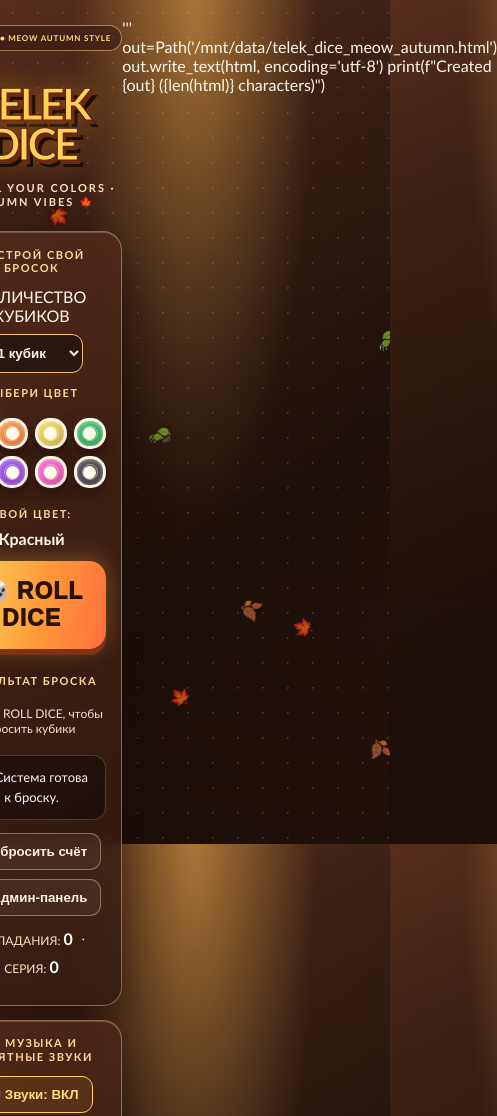
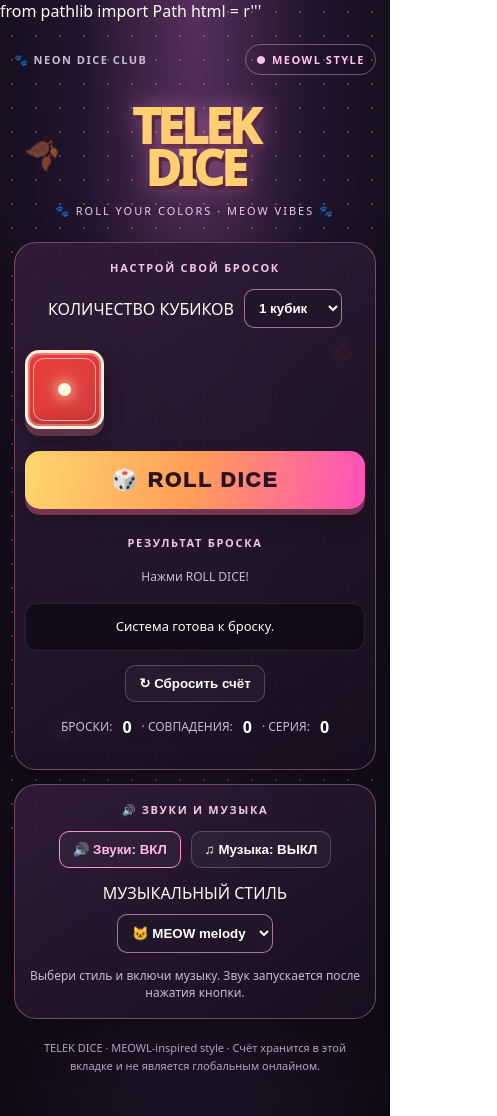
Before and after one commit to vstylerespekt-wq/telek-dice, a plain HTML site: page index.html in a window 390 px wide. Shown: the top 1116 px of the page, 497 px wide, since content can reach past the window. Drawn offline with Linux system fonts and the light colour scheme.

Commit message:
Update index.html

```diff
--- a/index.html
+++ b/index.html
@@ -1,114 +1,113 @@
 from pathlib import Path
 
-html = r'''<!doctype html>
+html = r'''<!DOCTYPE html>
 <html lang="ru">
 <head>
-<meta charset="utf-8">
-<meta name="viewport" content="width=device-width,initial-scale=1">
-<meta name="theme-color" content="#24140d">
-<title>TELEK DICE — Meow Autumn Edition</title>
+<meta charset="UTF-8">
+<meta name="viewport" content="width=device-width, initial-scale=1">
+<title>TELEK DICE — MEOWL Style</title>
 <style>
-:root{--ink:#fff9ec;--muted:#ffe2bd;--gold:#ffbd4a;--orange:#ff762e;--panel:rgba(49,25,17,.76);--line:rgba(255,207,126,.42)}
+:root{--bg:#100b18;--panel:#1d1424;--line:#ffffff25;--text:#fff8f0;--muted:#c9b9d2;--accent:#ff4fbd;--gold:#ffd46a}
 *{box-sizing:border-box}
-body{margin:0;min-height:100vh;padding:18px 12px 35px;color:var(--ink);font-family:"Trebuchet MS",system-ui,sans-serif;display:flex;justify-content:center;overflow-x:hidden;background:linear-gradient(180deg,rgba(33,17,10,.32),rgba(26,13,8,.88)),radial-gradient(ellipse at 50% 0,#eaa64d 0,transparent 44%),linear-gradient(140deg,#703b22,#21130f 65%,#442116);background-attachment:fixed}
-body:before{content:"";position:fixed;inset:0;pointer-events:none;opacity:.18;background-image:radial-gradient(#ffd88a 1px,transparent 1px);background-size:25px 25px}
-.leaves{position:fixed;inset:0;overflow:hidden;pointer-events:none;z-index:0}
-.leaf{position:absolute;top:-12vh;opacity:.7;font-size:clamp(18px,3vw,35px);animation:fall linear infinite;filter:drop-shadow(0 3px 4px #160900)}
-.leaf:nth-child(1){left:4%;animation-duration:14s}.leaf:nth-child(2){left:16%;animation-duration:19s;animation-delay:-8s}.leaf:nth-child(3){left:29%;animation-duration:16s;animation-delay:-4s}.leaf:nth-child(4){left:43%;animation-duration:22s;animation-delay:-13s}.leaf:nth-child(5){left:58%;animation-duration:15s;animation-delay:-6s}.leaf:nth-child(6){left:72%;animation-duration:20s;animation-delay:-10s}.leaf:nth-child(7){left:86%;animation-duration:17s;animation-delay:-3s}.leaf:nth-child(8){left:96%;animation-duration:23s;animation-delay:-15s}
-@keyframes fall{0%{transform:translate3d(0,-10vh,0) rotate(0)}50%{transform:translate3d(45px,55vh,0) rotate(190deg)}100%{transform:translate3d(-25px,115vh,0) rotate(390deg)}}
-.wrap{position:relative;z-index:1;width:min(780px,100%);text-align:center}
-.topline{display:flex;justify-content:space-between;gap:8px;align-items:center;font-size:10px;font-weight:1000;letter-spacing:1.5px;color:#ffe1b3}
-.pill{padding:7px 10px;border:1px solid #ffd08088;background:#3c1c14aa;border-radius:99px;white-space:nowrap;color:#ffda83}
-.logo{margin:25px 0 8px;font-size:clamp(44px,11vw,78px);line-height:.91;font-weight:1000;letter-spacing:-3px;color:#ffd05b;-webkit-text-stroke:1px #57230e;text-shadow:3px 4px 0 #6e2a0c,6px 7px 0 #1c100b,0 0 28px #ff9c35aa}
-.subtitle{font-size:11px;letter-spacing:2px;font-weight:1000;color:#ffe2bd;margin:18px 0 22px}
-.panel{margin:14px 0;padding:clamp(15px,4vw,23px);border:1px solid var(--line);border-radius:24px;background:linear-gradient(145deg,rgba(85,43,25,.82),var(--panel));box-shadow:0 18px 45px #14080088,inset 0 1px #fff3;backdrop-filter:blur(9px)}
-.label{font-size:11px;font-weight:1000;letter-spacing:1.5px;color:#ffd89a}
-.row{display:flex;justify-content:center;align-items:center;gap:9px;flex-wrap:wrap;margin:13px 0}
-select{max-width:100%;background:#2b1711;color:#fff4df;border:1px solid #f3bd71;border-radius:11px;padding:10px 12px;font-weight:900}
-.palette,.results{display:grid;grid-template-columns:repeat(4,minmax(0,1fr));gap:11px;max-width:530px;margin:19px auto}
-.die{position:relative;aspect-ratio:1;min-width:0;border:4px solid #fff9e9;border-radius:20px;display:grid;place-items:center;cursor:pointer;box-shadow:0 7px 0 #31170e,0 10px 20px #14090077,inset 0 1px 5px #fff9;transition:transform .16s,outline .16s}
-.die:after{content:"";position:absolute;inset:5px;border:1px solid #ffffff70;border-radius:12px;pointer-events:none}
-.die:hover{transform:translateY(-3px) rotate(-1deg)}.die.selected{outline:4px solid #ffe071;outline-offset:3px;box-shadow:0 0 24px #ffd75d99,0 7px 0 #31170e}
-.pip{width:16px;height:16px;border-radius:50%;background:radial-gradient(circle at 32% 28%,white,#fff9d8 68%);box-shadow:0 0 12px #fff9}
-.primary{width:100%;max-width:470px;border:0;border-radius:17px;padding:17px;color:#281306;font-size:23px;font-weight:1000;letter-spacing:1px;cursor:pointer;background:linear-gradient(100deg,#ffd95e,#ff9b38 55%,#ff703c);box-shadow:0 6px 0 #7d3519,0 0 24px #ffb23e55;transition:transform .15s,filter .15s}
-.primary:hover{filter:brightness(1.08)}.primary:active{transform:translateY(3px);box-shadow:0 3px 0 #7d3519}.primary:disabled{opacity:.65;cursor:wait}
-.results{gap:9px}.resultdie{min-width:0;min-height:82px;border:2px solid #fff7df;border-radius:16px;display:flex;flex-direction:column;align-items:center;justify-content:center;gap:6px;box-shadow:0 5px 0 #31170e99,inset 0 1px #fff9;text-shadow:0 1px 5px #0008;animation:pop .25s ease}.resultdie .pip{width:13px;height:13px}.resultdie .name{font-size:12px;font-weight:1000}.resultdie small{font-size:9px}
-@keyframes pop{from{transform:scale(.72) rotate(-7deg);opacity:0}to{transform:scale(1);opacity:1}}
-.rolling{animation:shake .12s infinite alternate}@keyframes shake{from{transform:rotate(-5deg)}to{transform:rotate(5deg)}}
-.status{padding:12px;border:1px solid #ffdda333;border-radius:13px;background:#1b0e0bbd;font-size:13px;line-height:1.5}
-.btn{border:1px solid #ffdb9a66;border-radius:11px;padding:10px 13px;background:#ffffff0d;color:#fff2db;cursor:pointer;font-weight:900}.btn:hover,.btn.active{border-color:#ffd15b;color:#ffdc80;background:#ffb43d18}
-.stats{font-size:12px;color:#ffe2bd}.stats strong{font-size:16px;color:#fff}
-.admin{display:none;text-align:left}.admin.open{display:block}.admin label{display:block;margin:12px 0;font-size:13px}
-.foot{font-size:11px;color:#e5bd92;line-height:1.6;margin:18px auto;max-width:600px}
-@media(max-width:430px){.topline{font-size:8px;letter-spacing:.8px}.palette,.results{gap:7px}.die{border-radius:15px;border-width:3px}.pip{width:13px;height:13px}.panel{border-radius:19px}.resultdie{min-height:72px}}
+body{margin:0;min-height:100vh;color:var(--text);font-family:system-ui,-apple-system,Segoe UI,sans-serif;background:radial-gradient(ellipse at 50% 0%,#55305b 0,#21142d 42%,#0d0913 100%);overflow-x:hidden}
+body:before{content:"";position:fixed;inset:0;pointer-events:none;opacity:.25;background-image:radial-gradient(#ffd46a 1px,transparent 1px);background-size:24px 24px}
+.leaf{position:fixed;pointer-events:none;opacity:.55;font-size:26px;animation:float 12s ease-in-out infinite;z-index:0}.l1{top:13%;left:7%}.l2{top:38%;right:8%;animation-delay:-4s}.l3{bottom:12%;left:12%;animation-delay:-7s}
+.wrap{position:relative;z-index:1;width:min(760px,100%);margin:auto;padding:22px 14px 30px;text-align:center}
+.top{display:flex;justify-content:space-between;align-items:center;font-size:11px;font-weight:900;letter-spacing:1.5px;color:var(--muted)}
+.pill{border:1px solid #ffb5e966;color:#ffc2ec;padding:7px 10px;border-radius:20px}
+.logo{font-size:clamp(48px,11vw,78px);font-weight:1000;line-height:.88;letter-spacing:-3px;margin:30px 0 14px;color:#ffcf72;text-shadow:3px 4px 0 #58263c,0 0 25px #ff9cdb77}
+.subtitle{font-size:11px;letter-spacing:2px;color:#f5c7e9;margin-bottom:24px}
+.panel{padding:22px 15px;margin:14px 0;border:1px solid #ffb7df55;border-radius:22px;background:linear-gradient(145deg,#321c38ee,#170f20f5);box-shadow:0 16px 45px #0006}
+.label{font-size:11px;font-weight:900;letter-spacing:1.7px;color:#f2c7e4}
+.row{display:flex;justify-content:center;align-items:center;gap:10px;flex-wrap:wrap;margin:14px 0}
+select{background:#21152a;color:white;border:1px solid #ffb6df99;border-radius:10px;padding:10px;font-weight:bold}
+.dice-grid{display:grid;grid-template-columns:repeat(4,minmax(0,1fr));gap:12px;max-width:510px;margin:22px auto}
+.die{aspect-ratio:1;border:3px solid #fff1d8;border-radius:22%;display:grid;place-items:center;position:relative;box-shadow:inset 0 0 0 2px #ffffff50,inset 0 -7px 12px #0002,0 7px 0 #5c334a,0 10px 18px #0005;transition:transform .18s,filter .18s;overflow:hidden}
+.die:before{content:"";position:absolute;inset:5px;border:1px solid #ffffff9c;border-radius:18%;pointer-events:none}
+.die .pip{width:17px;height:17px;background:#fff9df;border-radius:50%;box-shadow:0 0 13px #fff8c8,0 0 25px #fff7}
+.die.rolling{animation:shake .12s infinite alternate}
+.primary{width:100%;max-width:460px;padding:17px;border:0;border-radius:15px;background:linear-gradient(100deg,#ffd76d,#ff9d58,#ff4fbd);color:#291222;font-size:21px;font-weight:1000;letter-spacing:2px;cursor:pointer;box-shadow:0 6px 0 #763455,0 12px 22px #0004}
+.primary:active{transform:translateY(3px);box-shadow:0 3px 0 #763455}
+.primary:disabled{opacity:.7;cursor:wait}
+.btn{background:#ffffff09;color:white;border:1px solid #ffffff35;border-radius:10px;padding:10px 13px;cursor:pointer;font-weight:bold}
+.btn:hover,.btn.active{border-color:#ff8fd5;color:#ffb9e7}
+.results{display:grid;grid-template-columns:repeat(4,minmax(0,1fr));gap:10px;max-width:520px;margin:18px auto}
+.resultdie{min-width:0;min-height:76px;border:2px solid #fff1d8;border-radius:16px;display:flex;flex-direction:column;align-items:center;justify-content:center;gap:6px;animation:pop .25s ease;box-shadow:0 5px 0 #0004}
+.resultdie .pip{width:12px;height:12px;background:#fff9df;border-radius:50%;box-shadow:0 0 10px #fff}
+.name{font-size:12px;font-weight:900}.small{font-size:9px;opacity:.85}
+.status{padding:13px;background:#0c0814a8;border-radius:12px;border:1px solid #ffffff18;font-size:13px;line-height:1.5}
+.stats{font-size:12px;color:var(--muted)}.stats strong{color:white;font-size:16px}
+footer{font-size:11px;color:#b4a0bd;line-height:1.6;margin:20px}
+@keyframes pop{from{transform:scale(.7) rotate(-8deg);opacity:0}to{transform:scale(1);opacity:1}}
+@keyframes shake{from{transform:rotate(-5deg) scale(.97)}to{transform:rotate(5deg) scale(1.03)}}
+@keyframes float{0%,100%{transform:translateY(0) rotate(0)}50%{transform:translateY(24px) rotate(35deg)}}
+@media(max-width:430px){.dice-grid,.results{gap:8px}.die{border-radius:18%}.panel{padding:17px 10px}.die .pip{width:13px;height:13px}}
 </style>
 </head>
 <body>
-<div class="leaves" aria-hidden="true"><span class="leaf">🍁</span><span class="leaf">🍂</span><span class="leaf">🍃</span><span class="leaf">🍁</span><span class="leaf">🍂</span><span class="leaf">🍁</span><span class="leaf">🍃</span><span class="leaf">🍂</span></div>
+<span class="leaf l1">🍂</span><span class="leaf l2">🍁</span><span class="leaf l3">🍃</span>
 <main class="wrap">
-<div class="topline"><span>🍂 NEON DICE CLUB</span><span class="pill">● MEOW AUTUMN STYLE</span></div>
+  <div class="top"><span>🐾 NEON DICE CLUB</span><span class="pill">● MEOWL STYLE</span></div>
   <div class="logo">TELEK<br>DICE</div>
-<div class="subtitle">🍁 ROLL YOUR COLORS · AUTUMN VIBES 🍁</div>
+  <div class="subtitle">🐾 ROLL YOUR COLORS · MEOW VIBES 🐾</div>
   <section class="panel">
     <div class="label">НАСТРОЙ СВОЙ БРОСОК</div>
     <div class="row"><label for="count">КОЛИЧЕСТВО КУБИКОВ</label><select id="count"></select></div>
-<div class="label">ВЫБЕРИ ЦВЕТ</div><div class="palette" id="palette"></div>
-<div class="row"><span class="label">ТВОЙ ЦВЕТ:</span><strong id="choice">Красный</strong></div>
+    <div class="dice-grid" id="diceGrid" aria-label="Кубики"></div>
     <button class="primary" id="roll">🎲 ROLL DICE</button>
-<div class="label" style="margin-top:25px">РЕЗУЛЬТАТ БРОСКА</div>
-<div class="results" id="results"><div class="stats" style="grid-column:1/-1">Нажми ROLL DICE, чтобы бросить кубики</div></div>
-<div class="status" id="status">🍁 Система готова к броску.</div>
-<div class="row"><button class="btn" id="reset">↻ Сбросить счёт</button><button class="btn" id="adminToggle">⚙ Админ-панель</button></div>
-<div class="row stats"><span>ПОПАДАНИЯ: <strong id="score">0</strong></span><span>·</span><span>СЕРИЯ: <strong id="streak">0</strong></span></div>
+    <div class="label" style="margin-top:26px">РЕЗУЛЬТАТ БРОСКА</div>
+    <div class="results" id="results"><div class="stats" style="grid-column:1/-1">Нажми ROLL DICE!</div></div>
+    <div class="status" id="status">Система готова к броску.</div>
+    <div class="row"><button class="btn" id="reset">↻ Сбросить счёт</button></div>
+    <div class="row stats">БРОСКИ: <strong id="rolls">0</strong> · СОВПАДЕНИЯ: <strong id="score">0</strong> · СЕРИЯ: <strong id="streak">0</strong></div>
   </section>
   <section class="panel">
-<div class="label">🎵 МУЗЫКА И ПРИЯТНЫЕ ЗВУКИ</div>
+    <div class="label">🔊 ЗВУКИ И МУЗЫКА</div>
     <div class="row"><button class="btn active" id="soundToggle">🔊 Звуки: ВКЛ</button><button class="btn" id="musicToggle">♫ Музыка: ВЫКЛ</button></div>
-<div class="row"><label for="musicStyle">МУЗЫКАЛЬНЫЙ СТИЛЬ</label><select id="musicStyle"><option value="meow">🐱 Meow style</option><option value="autumn">🍂 Autumn chill</option><option value="neon">💜 Neon synth</option><option value="arcade">🕹 Arcade</option></select></div>
-<div class="stats" id="musicInfo">Выбери стиль и нажми «Музыка». Звук включается после нажатия, как требуют браузеры.</div>
+    <div class="row"><label for="musicStyle">МУЗЫКАЛЬНЫЙ СТИЛЬ</label><select id="musicStyle"><option value="meow">🐱 MEOW melody</option><option value="chill">🌙 Chill neon</option><option value="arcade">🕹️ Arcade</option><option value="autumn">🍂 Autumn vibes</option></select></div>
+    <div class="stats" id="musicInfo">Выбери стиль и включи музыку. Звук запускается после нажатия кнопки.</div>
   </section>
-<section class="panel admin" id="admin"><h3>⚙ Админ-панель · тестирование</h3><p class="stats">Тестовые результаты помечаются отдельно и не являются случайным броском.</p><label><input type="checkbox" id="testMode"> Включить тестовый результат для всех кубиков</label><label for="forced">Тестовый цвет</label><select id="forced"></select></section>
-<div class="foot">TELEK DICE · Meow-inspired autumn edition. Обычные броски случайные. Счётчик показывает результаты этой вкладки, а не игроков со всего мира.</div>
+  <footer>TELEK DICE · MEOWL-inspired style · Счёт хранится в этой вкладке и не является глобальным онлайном.</footer>
 </main>
 <script>
 const colors=[
-{name:'Красный',hex:'#e94339'},{name:'Оранжевый',hex:'#ff852e'},
-{name:'Жёлтый',hex:'#f5d642'},{name:'Зелёный',hex:'#1dbb55'},
-{name:'Синий',hex:'#3478ff'},{name:'Фиолетовый',hex:'#963cf2'},
-{name:'Розовый',hex:'#ff4fc8'},{name:'Чёрный',hex:'#34323d'}
+ {name:'Красный',hex:'#ed403c'},{name:'Оранжевый',hex:'#ff852e'},
+ {name:'Жёлтый',hex:'#f3d743'},{name:'Зелёный',hex:'#21c968'},
+ {name:'Синий',hex:'#3479f6'},{name:'Фиолетовый',hex:'#9b42e9'},
+ {name:'Розовый',hex:'#ef42b5'},{name:'Чёрный',hex:'#393541'}
 ];
-let selected=0,score=0,streak=0,busy=false,soundOn=true,musicOn=false,audio=null,musicTimer=null,musicStep=0;
-const $=id=>document.getElementById(id),palette=$('palette'),count=$('count'),forced=$('forced'),results=$('results');
-for(let n=1;n<=8;n++){const o=document.createElement('option');o.value=n;o.textContent=n+(n===1?' кубик':' кубика');count.appendChild(o)}
-colors.forEach((c,i)=>{const d=document.createElement('button');d.className='die';d.style.background=`linear-gradient(145deg,${c.hex},${c.hex}bd)`;d.title=c.name;d.setAttribute('aria-label',c.name);d.innerHTML='<span class="pip"></span>';d.onclick=()=>{choose(i);clickSound()};palette.appendChild(d);const o=document.createElement('option');o.value=i;o.textContent=c.name;forced.appendChild(o)});
-function initAudio(){const AC=window.AudioContext||window.webkitAudioContext;if(!AC)return null;if(!audio)audio=new AC();if(audio.state==='suspended')audio.resume();return audio}
-function tone(freq,duration=.09,type='sine',volume=.025,delay=0){const ctx=initAudio();if(!ctx)return;const osc=ctx.createOscillator(),gain=ctx.createGain(),t=ctx.currentTime+delay;osc.type=type;osc.frequency.setValueAtTime(freq,t);gain.gain.setValueAtTime(.0001,t);gain.gain.exponentialRampToValueAtTime(volume,t+.012);gain.gain.exponentialRampToValueAtTime(.0001,t+duration);osc.connect(gain);gain.connect(ctx.destination);osc.start(t);osc.stop(t+duration+.02)}
-function clickSound(){if(soundOn){tone(740,.055,'sine',.022);tone(980,.045,'sine',.012,.035)}}
-function rollSound(){if(!soundOn)return;tone(170,.15,'triangle',.035);tone(260,.15,'triangle',.027,.09);tone(390,.18,'triangle',.022,.18)}
-function winSound(){if(!soundOn)return;[523,659,784,1046].forEach((f,i)=>tone(f,.15,'sine',.03,i*.075))}
-function loseSound(){if(!soundOn)return;tone(330,.12,'triangle',.02);tone(247,.17,'triangle',.02,.1)}
-function choose(i){selected=i;[...palette.children].forEach((d,j)=>d.classList.toggle('selected',i===j));$('choice').textContent=colors[i].name}
-function render(nums,test){results.innerHTML='';nums.forEach((n,i)=>{const c=colors[n],el=document.createElement('div');el.className='resultdie';el.style.background=`linear-gradient(145deg,${c.hex},${c.hex}bd)`;el.innerHTML=`<span class="pip"></span><span class="name">${c.name}</span><small>КУБИК ${i+1}${test?' · ТЕСТ':''}</small>`;results.appendChild(el)})}
-function roll(){if(busy)return;initAudio();clickSound();rollSound();busy=true;$('roll').disabled=true;$('roll').textContent='⏳ ROLLING...';const n=Number(count.value),test=$('testMode').checked,fc=Number(forced.value);results.innerHTML='';for(let i=0;i<n;i++){const el=document.createElement('div');el.className='resultdie rolling';el.style.background='linear-gradient(145deg,#593722,#29170f)';el.innerHTML='<span class="pip"></span><span>...</span>';results.appendChild(el)}setTimeout(()=>{const nums=Array.from({length:n},()=>test?fc:Math.floor(Math.random()*colors.length));render(nums,test);const hits=nums.filter(x=>x===selected).length;if(hits){score+=hits;streak++;winSound()}else{streak=0;loseSound()}$('score').textContent=score;$('streak').textContent=streak;$('status').textContent=(test?'ТЕСТОВЫЙ РЕЗУЛЬТАТ · ':'ВЫПАЛО · ')+nums.map(x=>colors[x].name).join(' / ')+' · Совпадений: '+hits;$('roll').disabled=false;$('roll').textContent='🎲 ROLL DICE';busy=false},750)}
-$('roll').onclick=roll;
-$('reset').onclick=()=>{clickSound();score=0;streak=0;$('score').textContent='0';$('streak').textContent='0';results.innerHTML='<div class="stats" style="grid-column:1/-1">Нажми ROLL DICE, чтобы бросить кубики</div>';$('status').textContent='Счёт сброшен.'};
-$('adminToggle').onclick=()=>{clickSound();$('admin').classList.toggle('open')};
-$('soundToggle').onclick=()=>{soundOn=!soundOn;$('soundToggle').textContent=soundOn?'🔊 Звуки: ВКЛ':'🔇 Звуки: ВЫКЛ';$('soundToggle').classList.toggle('active',soundOn);if(soundOn){initAudio();clickSound()}};
-const melodies={
-meow:[659.25,783.99,987.77,783.99,659.25,523.25,587.33,783.99],
-autumn:[392,440,523.25,440,349.23,392,293.66,329.63],
-neon:[261.63,329.63,392,523.25,392,329.63,293.66,349.23],
-arcade:[523.25,659.25,783.99,1046.5,783.99,659.25,523.25,392]
+const $=id=>document.getElementById(id);
+let rolls=0,score=0,streak=0,busy=false,soundOn=true,musicOn=false,audio=null,musicTimer=null,musicStep=0;
+for(let n=1;n<=8;n++){let o=document.createElement('option');o.value=n;o.textContent=n+(n===1?' кубик':' кубика');$('count').append(o)}
+function ctx(){const AC=window.AudioContext||window.webkitAudioContext;if(!AC)return null;if(!audio)audio=new AC();if(audio.state==='suspended')audio.resume();return audio}
+function tone(freq,duration=.12,type='sine',volume=.025,delay=0){const c=ctx();if(!c)return;let o=c.createOscillator(),g=c.createGain(),t=c.currentTime+delay;o.type=type;o.frequency.setValueAtTime(freq,t);g.gain.setValueAtTime(.0001,t);g.gain.exponentialRampToValueAtTime(volume,t+.015);g.gain.exponentialRampToValueAtTime(.0001,t+duration);o.connect(g);g.connect(c.destination);o.start(t);o.stop(t+duration+.03)}
+function clickSound(){if(soundOn){tone(720,.055,'sine',.025);tone(960,.045,'sine',.012,.025)}}
+function meow(){if(!soundOn)return;tone(520,.10,'triangle',.025);tone(760,.14,'sine',.022,.09);tone(610,.16,'triangle',.02,.20)}
+function rollSound(){if(soundOn){tone(180,.15,'triangle',.03);tone(280,.15,'triangle',.025,.09);tone(390,.18,'triangle',.02,.18)}}
+function winSound(){if(soundOn)[523,659,784,1046].forEach((f,i)=>tone(f,.15,'sine',.028,i*.07))}
+function makeDie(c,small=false){let d=document.createElement('div');d.className=small?'resultdie':'die';d.style.background=`linear-gradient(145deg,${c.hex},${c.hex}dd)`;if(small)d.innerHTML='<span class="pip"></span><span class="name">'+c.name+'</span>';else d.innerHTML='<span class="pip"></span>';return d}
+function drawIdle(){let grid=$('diceGrid');grid.innerHTML='';for(let i=0;i<Number($('count').value);i++){let d=makeDie(colors[i%colors.length]);grid.append(d)}}
+function render(nums){let r=$('results');r.innerHTML='';nums.forEach((n,i)=>{let d=makeDie(colors[n],true);let small=document.createElement('span');small.className='small';small.textContent='КУБИК '+(i+1);d.append(small);r.append(d)})}
+$('count').onchange=()=>{clickSound();drawIdle()};
+$('roll').onclick=()=>{
+ if(busy)return;ctx();clickSound();rollSound();busy=true;$('roll').disabled=true;$('roll').textContent='⏳ ROLLING...';
+ const grid=$('diceGrid'),n=Number($('count').value);grid.innerHTML='';
+ for(let i=0;i<n;i++){let d=makeDie(colors[Math.floor(Math.random()*colors.length)]);d.classList.add('rolling');grid.append(d)}
+ setTimeout(()=>{const nums=Array.from({length:n},()=>Math.floor(Math.random()*colors.length));grid.innerHTML='';nums.forEach(x=>grid.append(makeDie(colors[x])));render(nums);rolls++;const hits=nums.length;score+=hits;streak++;$('rolls').textContent=rolls;$('score').textContent=score;$('streak').textContent=streak;$('status').textContent='Выпало: '+nums.map(x=>colors[x].name).join(' · ')+'. Бросок завершён!';if(nums.some(x=>x===6))meow();else winSound();$('roll').disabled=false;$('roll').textContent='🎲 ROLL DICE';busy=false},700)
 };
-function musicTick(){if(!musicOn)return;const style=$('musicStyle').value,mel=melodies[style],i=musicStep%mel.length;const wave=style==='neon'?'sawtooth':style==='arcade'?'square':'sine';tone(mel[i],style==='autumn'?.34:.22,wave,style==='arcade'?.012:.017);if(style==='meow'&&i%2===0)tone(mel[i]*2,.09,'sine',.008,.04);if(style==='neon')tone(mel[i]/2,.3,'triangle',.008);musicStep++}
+$('reset').onclick=()=>{clickSound();rolls=score=streak=0;$('rolls').textContent='0';$('score').textContent='0';$('streak').textContent='0';$('results').innerHTML='<div class="stats" style="grid-column:1/-1">Нажми ROLL DICE!</div>';$('status').textContent='Счёт сброшен.';drawIdle()};
+$('soundToggle').onclick=()=>{soundOn=!soundOn;$('soundToggle').textContent=soundOn?'🔊 Звуки: ВКЛ':'🔇 Звуки: ВЫКЛ';$('soundToggle').classList.toggle('active',soundOn);if(soundOn){ctx();clickSound()}};
+const tunes={meow:[523,659,784,659,587,698,880,698],chill:[261,329,392,329,293,349,440,349],arcade:[440,554,659,880,659,554,784,988],autumn:[392,440,523,587,523,440,349,392]};
+function musicTick(){if(!musicOn)return;let a=tunes[$('musicStyle').value]||tunes.meow,i=musicStep%a.length;tone(a[i],.22,'sine',.018);tone(a[i]/2,.27,'triangle',.011,.02);if($('musicStyle').value==='meow'&&musicStep%4===0&&soundOn)tone(780,.08,'triangle',.008,.12);musicStep++}
 function stopMusic(){musicOn=false;clearInterval(musicTimer);musicTimer=null;$('musicToggle').textContent='♫ Музыка: ВЫКЛ';$('musicToggle').classList.remove('active');$('musicInfo').textContent='Музыка выключена.'}
-function startMusic(){if(!initAudio()){$('musicInfo').textContent='Этот браузер не поддерживает встроенную музыку.';return}musicOn=true;musicStep=0;musicTick();musicTimer=setInterval(musicTick,$('musicStyle').value==='autumn'?390:270);$('musicToggle').textContent='♫ Музыка: ВКЛ';$('musicToggle').classList.add('active');$('musicInfo').textContent='Играет стиль: '+$('musicStyle').selectedOptions[0].textContent}
+function startMusic(){if(!ctx()){$('musicInfo').textContent='Браузер не поддерживает встроенную музыку.';return}musicOn=true;musicStep=0;musicTick();musicTimer=setInterval(musicTick,300);$('musicToggle').textContent='♫ Музыка: ВКЛ';$('musicToggle').classList.add('active');$('musicInfo').textContent='Играет стиль: '+$('musicStyle').selectedOptions[0].textContent}
 $('musicToggle').onclick=()=>{clickSound();musicOn?stopMusic():startMusic()};
-$('musicStyle').onchange=()=>{clickSound();if(musicOn){clearInterval(musicTimer);musicStep=0;musicTick();musicTimer=setInterval(musicTick,$('musicStyle').value==='autumn'?390:270);$('musicInfo').textContent='Играет стиль: '+$('musicStyle').selectedOptions[0].textContent}};
-choose(0);
+$('musicStyle').onchange=()=>{clickSound();if(musicOn){stopMusic();startMusic()}else $('musicInfo').textContent='Выбран стиль: '+$('musicStyle').selectedOptions[0].textContent};
+drawIdle();
 </script>
 </body>
-</html>'''
-out=Path('/mnt/data/telek_dice_meow_autumn.html')
-out.write_text(html, encoding='utf-8')
-print(f"Created {out} ({len(html)} characters)")
+</html>
+'''
+out = Path("/mnt/data/telek_dice_meowl_classic.html")
+out.write_text(html, encoding="utf-8")
+print(f"Готово: {out.name} ({len(html)} символов)")
```
Lines whose indentation alone changed are shown as unchanged.
